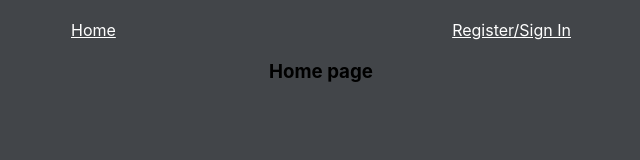
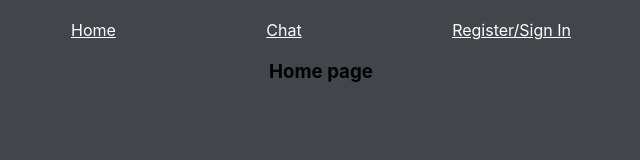
Before and after one commit to Daniel-N98/chat-application, a React (Create React App) app: page / in a window 1280 px wide. Shown: the top 160 px of the page, without its empty margins (319-959 px from the left). Built offline with nearby package versions, Linux system fonts and the light colour scheme; no server answers.

Commit message:
Added chat view to the navigation

```diff
--- a/src/components/navigation/Navigation.jsx
+++ b/src/components/navigation/Navigation.jsx
@@ -8,6 +8,7 @@ export default function Navigation() {
   return (
     <nav>
       <Link to="/">Home</Link>
+      <Link to="/chat">Chat</Link>
       <Link to="/account">{user ? "Account" : "Register/Sign In"}</Link>
     </nav>
   );
```
